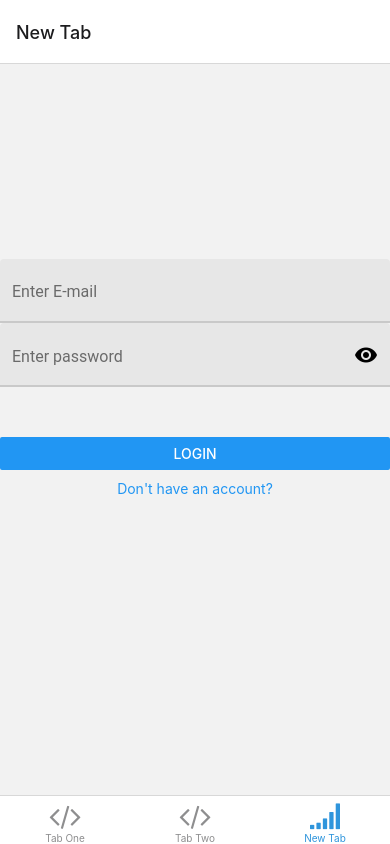
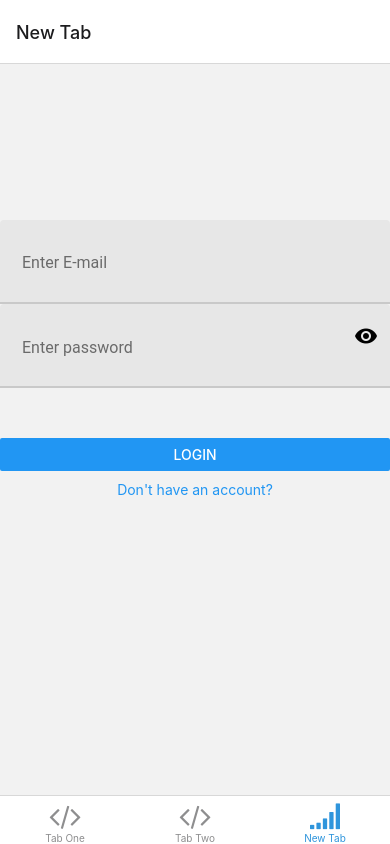
Before and after one commit to iamWebLuk/ReactNativeApp, a React Native app: screen /LoginScreen in a window 390 px wide. Built offline with nearby package versions, Linux system fonts and the light colour scheme; no server answers; what expo-linking would draw is missing.

Commit message:
added and cleaned code

```diff
--- a/components/Login/style.ts
+++ b/components/Login/style.ts
@@ -1,34 +1,16 @@
 import { StyleSheet } from 'react-native';
 const style = StyleSheet.create({
     container: {
-        flex: 1,
-        marginTop: '50%',
+        marginTop: '40%',
     },
-    email: {
-        borderColor: 'grey',
-        borderRadius: 1,
-        borderWidth: 1,
+    textField: {
         padding: 10,
-        height: 60,
-    },
-    password: {
-        borderColor: 'grey',
-        borderWidth: 1,
-        padding: 10,
-        flexDirection: 'row',
-        alignItems: 'baseline',
-        alignSelf: 'stretch',
-        height: 60,
     },
     inputBorder: {
-        // border: '1px solid black',
-        // border
-        // border: '1px solid black',
         borderWidth: 1,
         borderColor: 'red',
     },
     buttonStyle : {
-      // backgroundColor: 'green',
       color: 'white',
       marginTop: 50,
     },
--- /dev/null
+++ b/components/Register/style.ts
@@ -0,0 +1,21 @@
+import { StyleSheet, View } from 'react-native'
+import React from 'react'
+
+const style = StyleSheet.create({
+
+    container: {
+        flex: 1,
+        marginTop: '10%',
+    },
+    password: {
+        borderColor: 'grey',
+        borderWidth: 1,
+        flexDirection: 'row',
+        alignItems: 'baseline',
+        alignSelf: 'stretch',
+        height: 60,
+        width: '100%',
+    },
+})
+
+export default style
```
